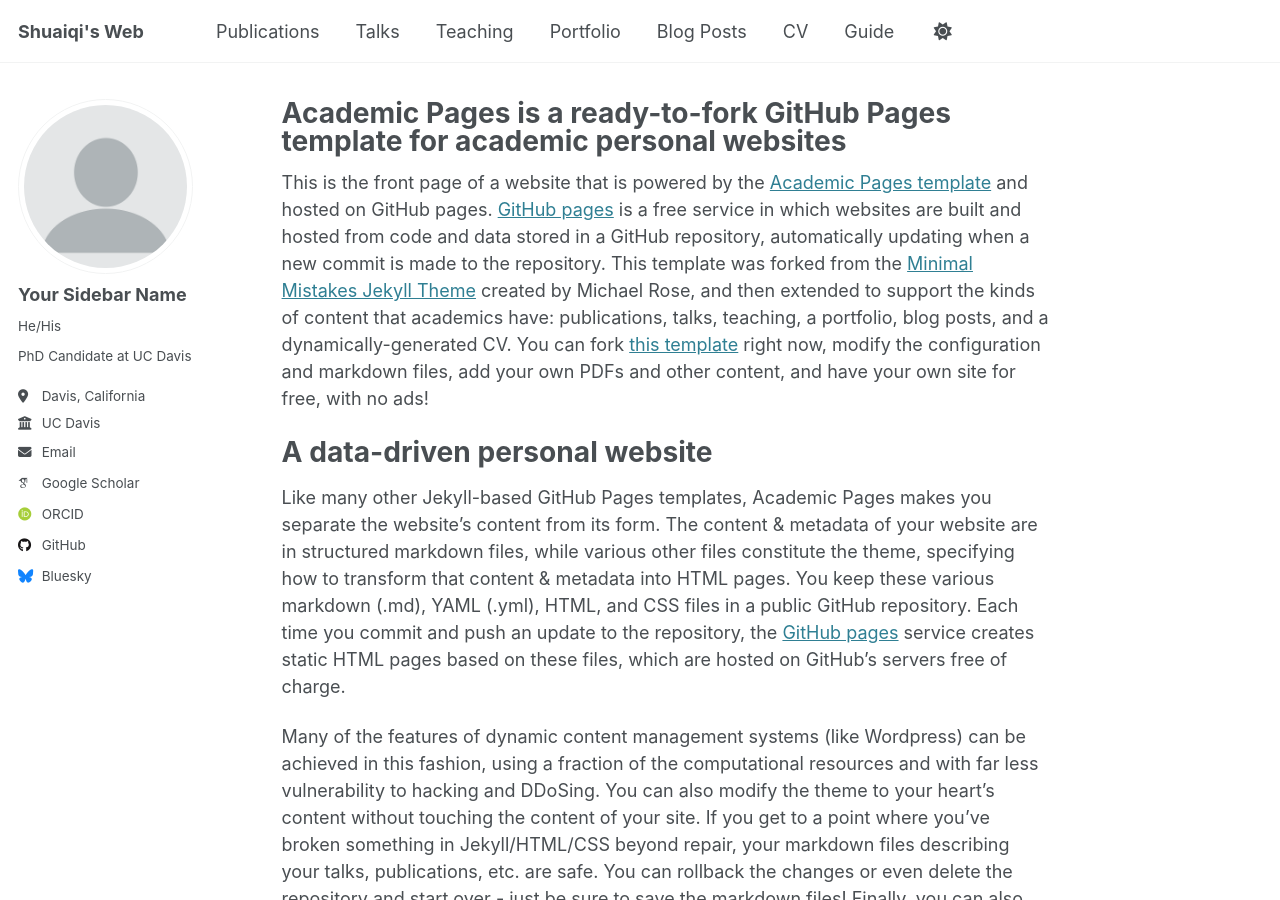
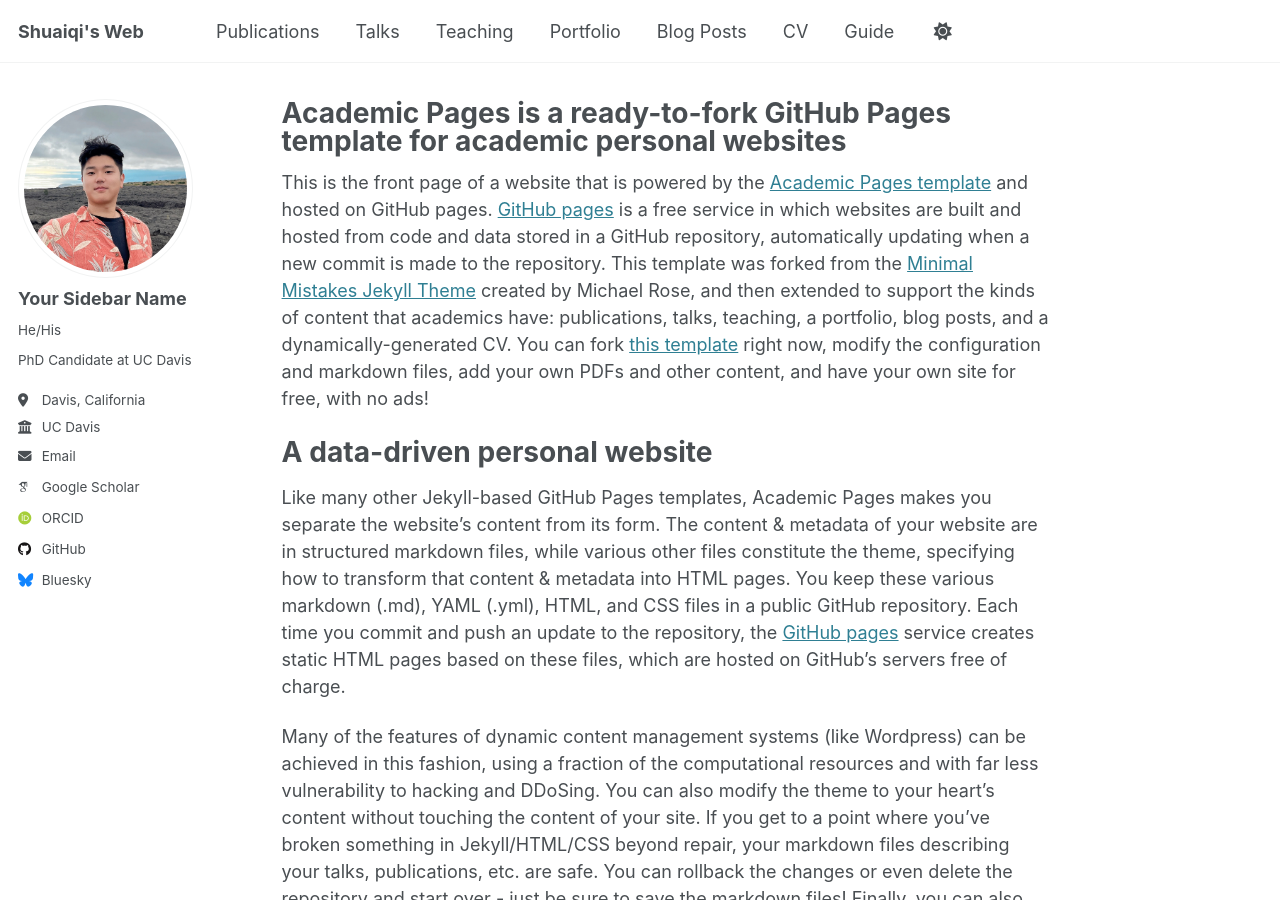
Before and after one commit to shqwu/shqwu.github.io, a Jekyll site: the page built from _pages/about.md, in a window 1280 px wide and 900 px high. Built offline with Jekyll 4.4.1, drawn with Linux system fonts in a browser that asks for light colours; some web fonts are replaced.

Commit message:
Update _config.yml

```diff
--- a/_config.yml
+++ b/_config.yml
@@ -22,7 +22,7 @@ repository               : "academicpages/academicpages.github.io"
 #               Additional customization can be done by editing /_includes/author-profile.html
 author:
   # Biographic information
-  avatar           : "profile.png"
+  avatar           : "Shuaiqi_Profile_pic.jpg"
   name             : "Your Sidebar Name"
   pronouns         : "He/His"
   bio              : "PhD Candidate at UC Davis"
```
